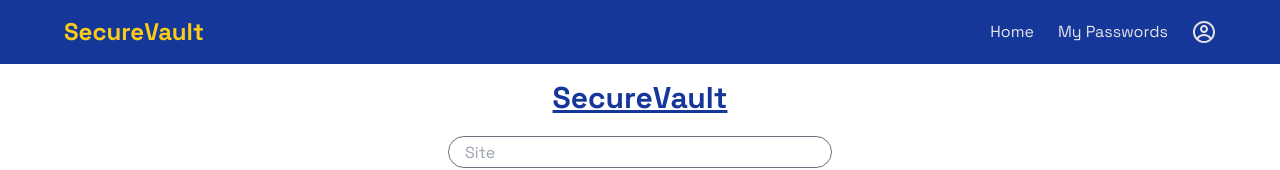
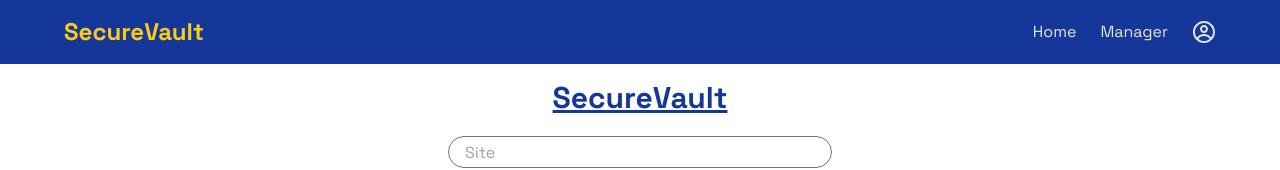
Before and after one commit to Sahillrathore/password-manager, a React (Vite) app: page /managers in a window 1280 px wide. Shown: the top 170 px of the page. Built offline with nearby package versions, Linux system fonts and the light colour scheme; no server answers; the database is empty; sample sign-in values are in the browser's storage.

Commit message:
ui and log

```diff
--- a/src/App.jsx
+++ b/src/App.jsx
@@ -5,8 +5,19 @@ import Homepage from './components/Homepage'
 import SignUp from './pages/Signup'
 import ProtectedRoute from './components/ProtectedRoute'
 import MyPasswords from './pages/MyPasswords'
+import { useUserContext } from './context/userContex'
 
 const App = () => {
+
+  const {user} = useUserContext();
+
+  if(user) {
+    console.log('Welcome, ',user.email);
+  } else{
+    console.log('Please Login');
+
+  }
+
   return (
     <div>
       <BrowserRouter>
--- a/src/components/Navbar.jsx
+++ b/src/components/Navbar.jsx
@@ -39,8 +39,10 @@ const Navbar = () => {
             Home
           </NavLink>
           {user ?
-            <NavLink to='/passwords'>
-              My Passwords
+            <NavLink to='/managers'
+              className="hover:text-yellow-400"
+            >
+              Manager
             </NavLink>
             :
             <a
@@ -64,8 +66,8 @@ const Navbar = () => {
           }
           {
             profileView &&
-            <div className='p-3 bg-  absolute right-8 top-14 z-50'>
-              <button className='px-4 py-1.5 bg-transparent border font-semibold rounded-md text-sm hover:bg-blue-600 transition-colors'
+            <div className='p-2 bg-  absolute right-16 top-14 z-50 bg-gray-50 border rounded-md'>
+              <button className='px-4 py-1.5 bg-transparent font-semibold rounded-md text-sm !bg-blue-600 hover:bg-blue-500 transition-colors'
                 onClick={handleLogout}
               >
                 Logout
```
